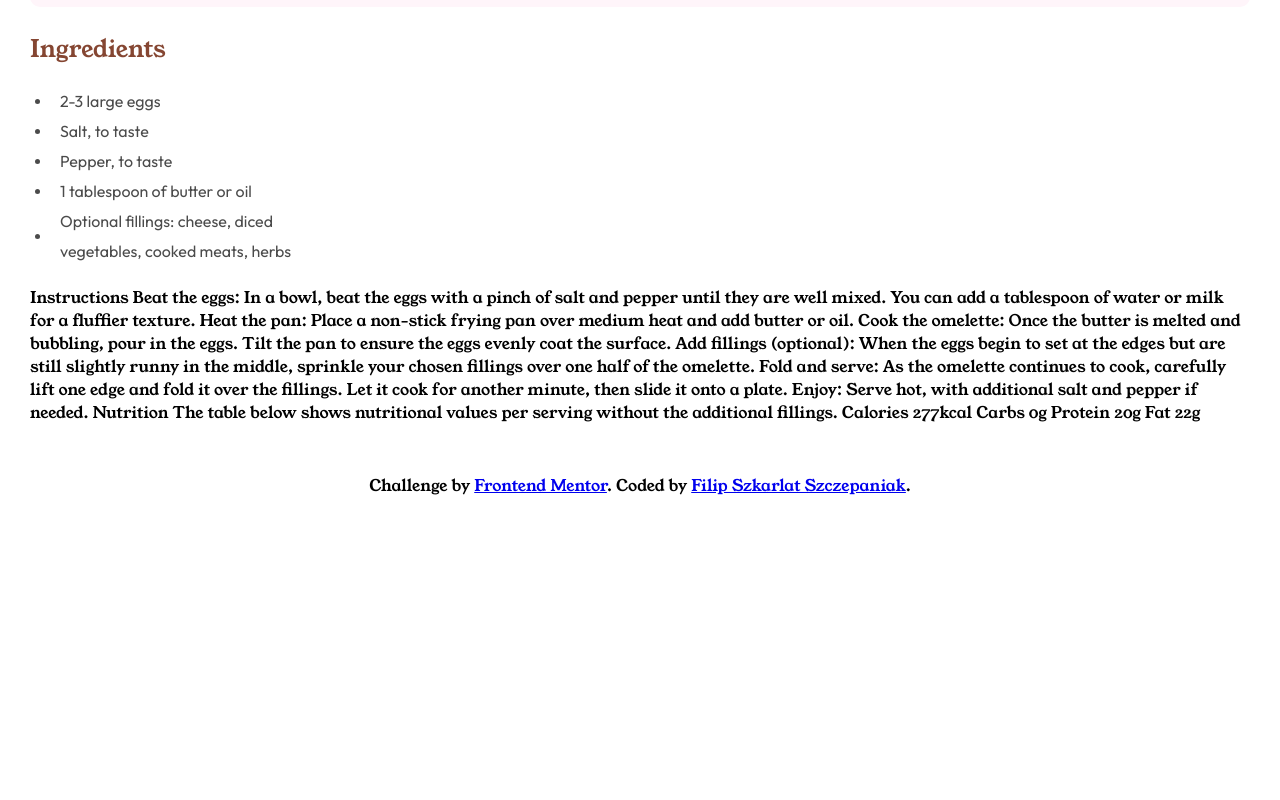
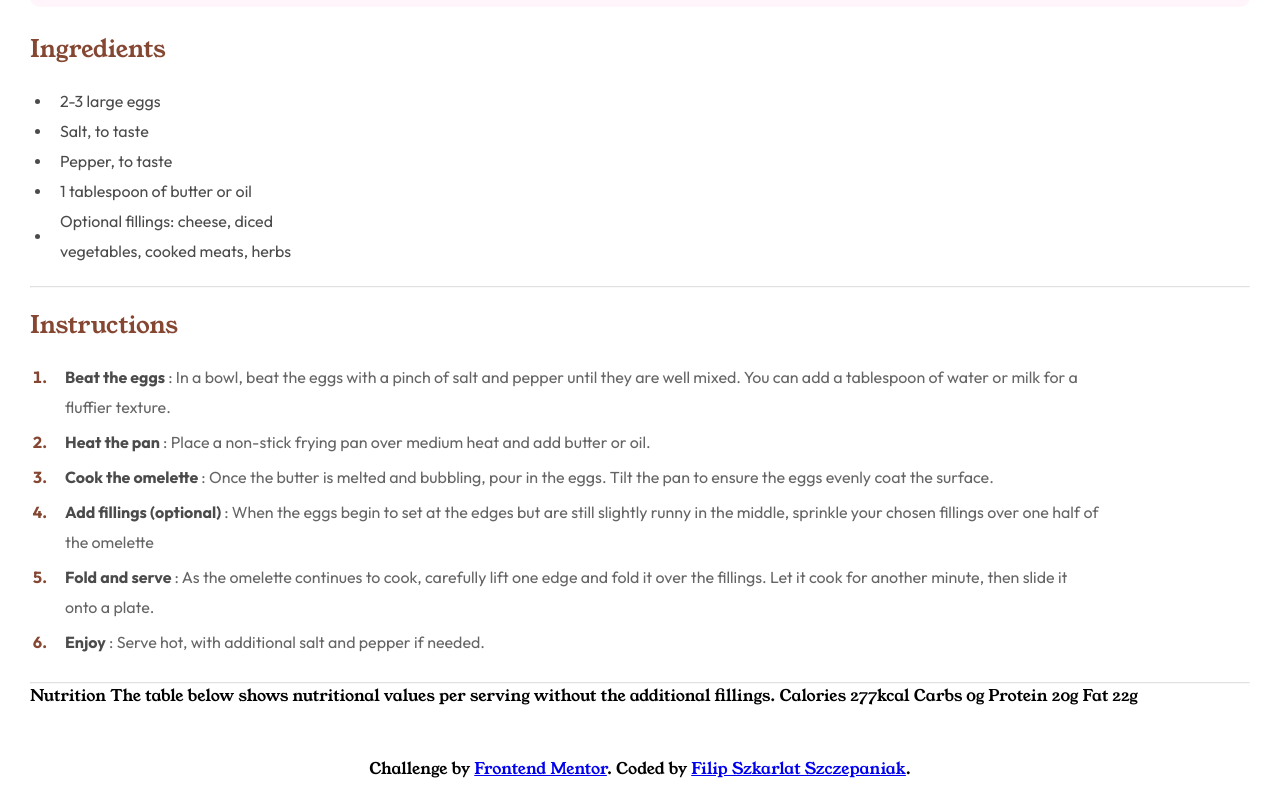
Before and after one commit to FilipSzkarlat/recipe-page, a plain HTML site: page index.html in a window 1280 px wide. Shown: the part 893-1693 px from the top of the page. Before the commit the page ends 1410 px from the top, so only its background shows below. Drawn offline with Linux system fonts and the light colour scheme.

Commit message:
instrictions section is ready

```diff
--- a/index.html
+++ b/index.html
@@ -60,21 +60,74 @@
             </li>
           </ul>
         </div>
+        <hr />
+        <h2>Instructions</h2>
+        <div class="instructions-container">
+          <ol>
+            <li>
+              <span class="instructions-point">
+                <b>Beat the eggs</b>
+                <span class="instruction-text">
+                  : In a bowl, beat the eggs with a pinch of salt and pepper
+                  until they are well mixed. You can add a tablespoon of water
+                  or milk for a fluffier texture.
+                </span>
+              </span>
+            </li>
+            <li>
+              <span class="instructions-point">
+                <b>Heat the pan</b>
+                <span class="instruction-text">
+                  : Place a non-stick frying pan over medium heat and add butter
+                  or oil.
+                </span>
+              </span>
+            </li>
+            <li>
+              <span class="instructions-point">
+                <b>Cook the omelette</b>
+                <span class="instruction-text">
+                  : Once the butter is melted and bubbling, pour in the eggs.
+                  Tilt the pan to ensure the eggs evenly coat the surface.
+                </span>
+              </span>
+            </li>
+            <li>
+              <span class="instructions-point">
+                <b>Add fillings (optional)</b>
+                <span class="instruction-text">
+                  : When the eggs begin to set at the edges but are still
+                  slightly runny in the middle, sprinkle your chosen fillings
+                  over one half of the omelette
+                </span>
+              </span>
+            </li>
 
-        Instructions Beat the eggs: In a bowl, beat the eggs with a pinch of
-        salt and pepper until they are well mixed. You can add a tablespoon of
-        water or milk for a fluffier texture. Heat the pan: Place a non-stick
-        frying pan over medium heat and add butter or oil. Cook the omelette:
-        Once the butter is melted and bubbling, pour in the eggs. Tilt the pan
-        to ensure the eggs evenly coat the surface. Add fillings (optional):
-        When the eggs begin to set at the edges but are still slightly runny in
-        the middle, sprinkle your chosen fillings over one half of the omelette.
-        Fold and serve: As the omelette continues to cook, carefully lift one
-        edge and fold it over the fillings. Let it cook for another minute, then
-        slide it onto a plate. Enjoy: Serve hot, with additional salt and pepper
-        if needed. Nutrition The table below shows nutritional values per
-        serving without the additional fillings. Calories 277kcal Carbs 0g
-        Protein 20g Fat 22g
+            <li>
+              <span class="instructions-point">
+                <b>Fold and serve</b>
+                <span class="instruction-text">
+                  : As the omelette continues to cook, carefully lift one edge
+                  and fold it over the fillings. Let it cook for another minute,
+                  then slide it onto a plate.
+                </span>
+              </span>
+            </li>
+
+            <li>
+              <span class="instructions-point">
+                <b>Enjoy</b>
+                <span class="instruction-text">
+                  : Serve hot, with additional salt and pepper if needed.
+                </span>
+              </span>
+            </li>
+          </ol>
+        </div>
+        <hr />
+
+        Nutrition The table below shows nutritional values per serving without
+        the additional fillings. Calories 277kcal Carbs 0g Protein 20g Fat 22g
       </div>
     </main>
 
--- a/style.css
+++ b/style.css
@@ -96,6 +96,41 @@ h2 {
   background: black;
 }
 
+hr {
+  opacity: 0.3;
+}
+
+/* INSTRUCTIONS SECTION */
+.instructions-container ol {
+  margin-left: 20px;
+  color: hsl(14, 45%, 36%);
+  font-weight: 700;
+  width: 85%;
+  font-family: "Outfit", sans-serif;
+  line-height: 30px;
+  margin-bottom: 25px;
+}
+
+.instructions-container li {
+  margin-bottom: 5px;
+}
+
+.instructions-point {
+  position: relative;
+  left: 15px;
+}
+
+.instruction-text {
+  color: black;
+  opacity: 0.6;
+  font-weight: 400;
+}
+
+.instructions-container b {
+  color: black;
+  opacity: 0.7;
+}
+
 /* FOOTER */
 footer {
   width: 80%;
```
